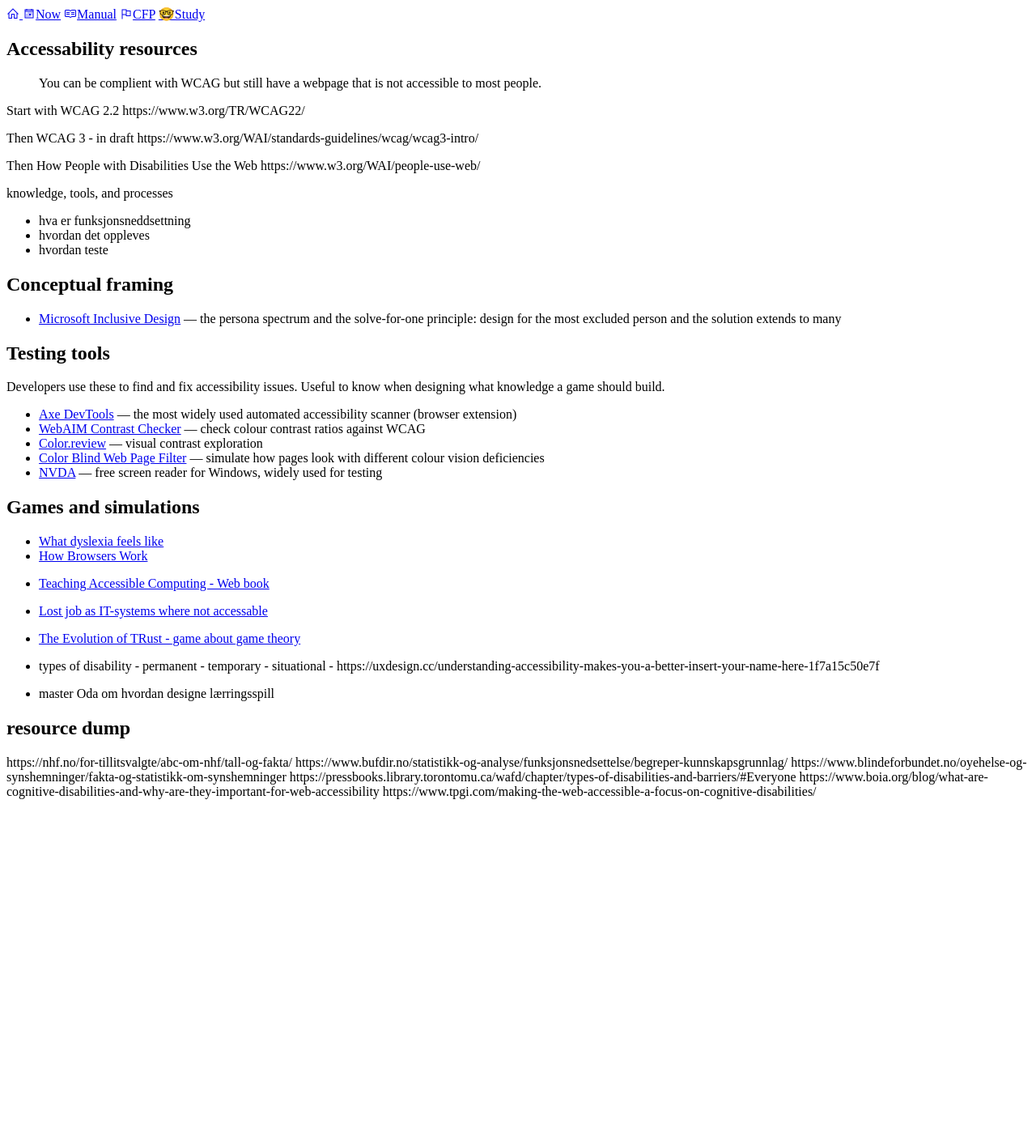
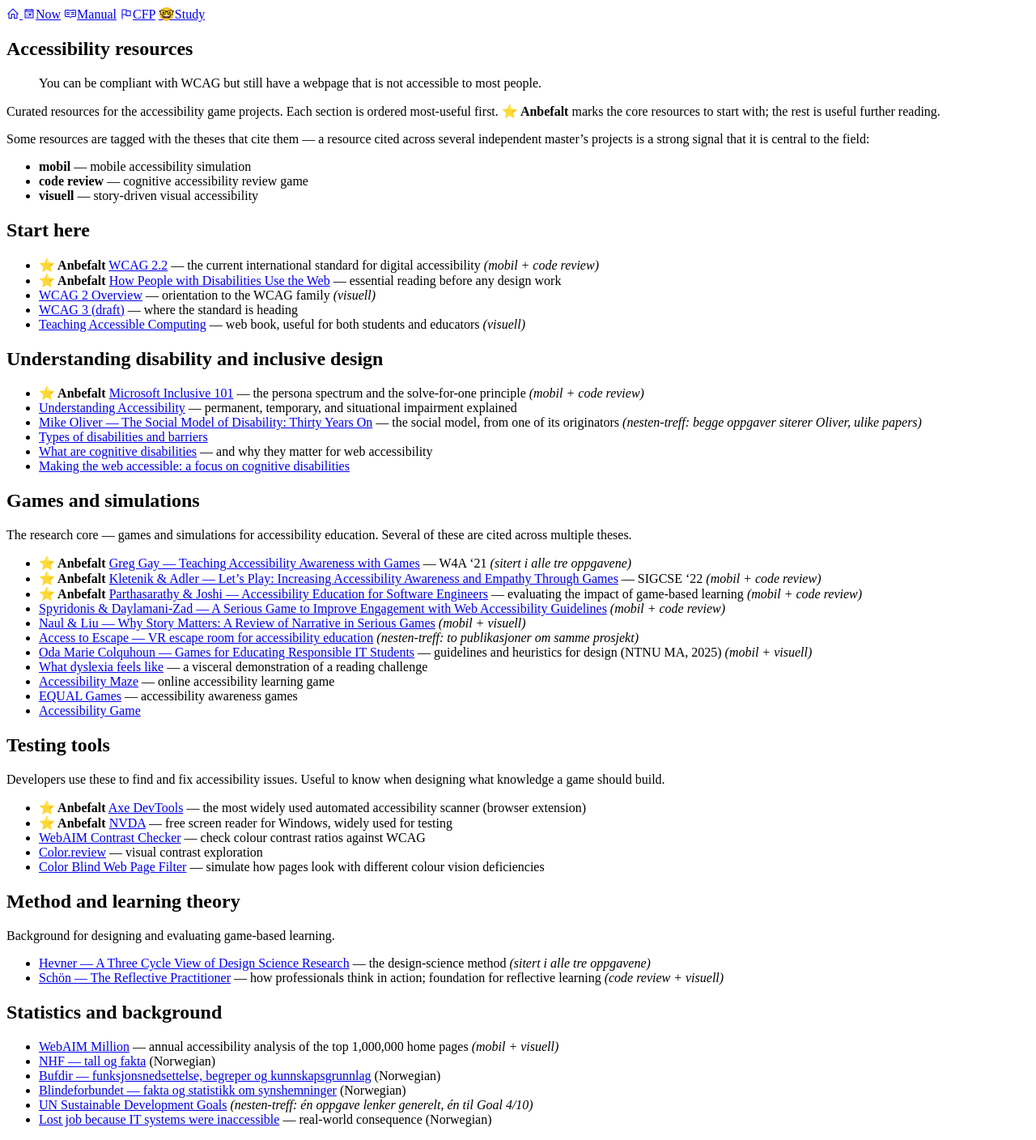
Before and after one commit to dagfrode/dagfrode.github.io, a Jekyll site: the page built from public/content/masters/projects/a11y/resources.md, in a window 1280 px wide. Shown: the whole page at 81% size. Built offline with Jekyll 4.4.1, drawn with Linux system fonts in a browser that asks for light colours; our own code applies the rules of GitHub Pages for plain Markdown files; before the commit the page ends 1003 px from its top, so only the background shows below that.

Commit message:
Oppdater resources

```diff
--- a/public/content/masters/projects/a11y/resources.md
+++ b/public/content/masters/projects/a11y/resources.md
@@ -1,54 +1,70 @@
-# Accessability resources
+# Accessibility resources
 
-> You can be complient with WCAG but still have a webpage that is not accessible to most people.
+> You can be compliant with WCAG but still have a webpage that is not accessible to most people.
 
-Start with WCAG 2.2
-https://www.w3.org/TR/WCAG22/
+Curated resources for the accessibility game projects. Each section is ordered most-useful first. **⭐ Anbefalt** marks the core resources to start with; the rest is useful further reading.
 
-Then WCAG 3 - in draft
-https://www.w3.org/WAI/standards-guidelines/wcag/wcag3-intro/
+Some resources are tagged with the theses that cite them — a resource cited across several independent master's projects is a strong signal that it is central to the field:
 
-Then How People with Disabilities Use the Web
-https://www.w3.org/WAI/people-use-web/
+- **mobil** — mobile accessibility simulation
+- **code review** — cognitive accessibility review game
+- **visuell** — story-driven visual accessibility
 
-knowledge, tools, and processes
+## Start here
 
-- hva er funksjonsneddsettning
-- hvordan det oppleves
-- hvordan teste
+- **⭐ Anbefalt** [WCAG 2.2](https://www.w3.org/TR/WCAG22/) — the current international standard for digital accessibility *(mobil + code review)*
+- **⭐ Anbefalt** [How People with Disabilities Use the Web](https://www.w3.org/WAI/people-use-web/) — essential reading before any design work
+- [WCAG 2 Overview](https://www.w3.org/WAI/standards-guidelines/wcag/) — orientation to the WCAG family *(visuell)*
+- [WCAG 3 (draft)](https://www.w3.org/WAI/standards-guidelines/wcag/wcag3-intro/) — where the standard is heading
+- [Teaching Accessible Computing](https://bookish.press/tac) — web book, useful for both students and educators *(visuell)*
 
-## Conceptual framing
+## Understanding disability and inclusive design
 
-- [Microsoft Inclusive Design](https://inclusive.microsoft.design/) — the persona spectrum and the solve-for-one principle: design for the most excluded person and the solution extends to many
+- **⭐ Anbefalt** [Microsoft Inclusive 101](https://inclusive.microsoft.design/) — the persona spectrum and the solve-for-one principle *(mobil + code review)*
+- [Understanding Accessibility](https://uxdesign.cc/understanding-accessibility-makes-you-a-better-insert-your-name-here-1f7a15c50e7f) — permanent, temporary, and situational impairment explained
+- [Mike Oliver — The Social Model of Disability: Thirty Years On](https://doi.org/10.1080/09687599.2013.818773) — the social model, from one of its originators *(nesten-treff: begge oppgaver siterer Oliver, ulike papers)*
+- [Types of disabilities and barriers](https://pressbooks.library.torontomu.ca/wafd/chapter/types-of-disabilities-and-barriers/#Everyone)
+- [What are cognitive disabilities](https://www.boia.org/blog/what-are-cognitive-disabilities-and-why-are-they-important-for-web-accessibility) — and why they matter for web accessibility
+- [Making the web accessible: a focus on cognitive disabilities](https://www.tpgi.com/making-the-web-accessible-a-focus-on-cognitive-disabilities/)
+
+## Games and simulations
+
+The research core — games and simulations for accessibility education. Several of these are cited across multiple theses.
+
+- **⭐ Anbefalt** [Greg Gay — Teaching Accessibility Awareness with Games](https://doi.org/10.1145/3430263.3452438) — W4A '21 *(sitert i alle tre oppgavene)*
+- **⭐ Anbefalt** [Kletenik & Adler — Let's Play: Increasing Accessibility Awareness and Empathy Through Games](https://doi.org/10.1145/3478431.3499277) — SIGCSE '22 *(mobil + code review)*
+- **⭐ Anbefalt** [Parthasarathy & Joshi — Accessibility Education for Software Engineers](https://doi.org/10.1145/3785367) — evaluating the impact of game-based learning *(mobil + code review)*
+- [Spyridonis & Daylamani-Zad — A Serious Game to Improve Engagement with Web Accessibility Guidelines](https://doi.org/10.1080/0144929X.2019.1711453) *(mobil + code review)*
+- [Naul & Liu — Why Story Matters: A Review of Narrative in Serious Games](https://doi.org/10.1177/0735633119859904) *(mobil + visuell)*
+- [Access to Escape — VR escape room for accessibility education](https://doi.org/10.1007/978-3-031-47328-9_21) *(nesten-treff: to publikasjoner om samme prosjekt)*
+- [Oda Marie Colquhoun — Games for Educating Responsible IT Students](https://nva.sikt.no/registration/0199c3879026-46fef6d2-eedf-4077-b7a8-436f0eab455b) — guidelines and heuristics for design (NTNU MA, 2025) *(mobil + visuell)*
+- [What dyslexia feels like](https://geon.github.io/programming/2016/03/03/dsxyliea) — a visceral demonstration of a reading challenge
+- [Accessibility Maze](https://games.de.torontomu.ca/amaze/#/) — online accessibility learning game
+- [EQUAL Games](https://gooddesignforall.com/index.html) — accessibility awareness games
+- [Accessibility Game](https://accessibility-game.nl/)
 
 ## Testing tools
 
 Developers use these to find and fix accessibility issues. Useful to know when designing what knowledge a game should build.
 
-- [Axe DevTools](https://www.deque.com/axe/devtools/) — the most widely used automated accessibility scanner (browser extension)
+- **⭐ Anbefalt** [Axe DevTools](https://www.deque.com/axe/devtools/) — the most widely used automated accessibility scanner (browser extension)
+- **⭐ Anbefalt** [NVDA](https://www.nvaccess.org/download/) — free screen reader for Windows, widely used for testing
 - [WebAIM Contrast Checker](https://webaim.org/resources/contrastchecker/) — check colour contrast ratios against WCAG
 - [Color.review](https://color.review/) — visual contrast exploration
 - [Color Blind Web Page Filter](https://www.toptal.com/designers/colorfilter) — simulate how pages look with different colour vision deficiencies
-- [NVDA](https://www.nvaccess.org/download/) — free screen reader for Windows, widely used for testing
 
-## Games and simulations
+## Method and learning theory
 
-- [What dyslexia feels like](https://geon.github.io/programming/2016/03/03/dsxyliea)
-- [How Browsers Work](https://howbrowserswork.com/)
-- [Teaching Accessible Computing - Web book](https://bookish.press/tac)
+Background for designing and evaluating game-based learning.
 
-- [Lost job as IT-systems where not accessable](https://www.nrk.no/trondelag/birgit-risholt-blei-ufor-fra-jobben-i-sintef-mot-sin-vilje-_-it-systema-er-ikkje-universelt-utforma-1.17661414)
-- [The Evolution of TRust - game about game theory](https://ncase.me/trust/)
+- [Hevner — A Three Cycle View of Design Science Research](https://aisel.aisnet.org/sjis/vol19/iss2/4/) — the design-science method *(sitert i alle tre oppgavene)*
+- [Schön — The Reflective Practitioner](https://www.routledge.com/The-Reflective-Practitioner-How-Professionals-Think-in-Action/Schon/p/book/9781857423198) — how professionals think in action; foundation for reflective learning *(code review + visuell)*
 
-- types of disability - permanent - temporary - situational - https://uxdesign.cc/understanding-accessibility-makes-you-a-better-insert-your-name-here-1f7a15c50e7f
+## Statistics and background
 
-- master Oda om hvordan designe lærringsspill
-
-## resource dump
-
-https://nhf.no/for-tillitsvalgte/abc-om-nhf/tall-og-fakta/
-https://www.bufdir.no/statistikk-og-analyse/funksjonsnedsettelse/begreper-kunnskapsgrunnlag/
-https://www.blindeforbundet.no/oyehelse-og-synshemninger/fakta-og-statistikk-om-synshemninger
-https://pressbooks.library.torontomu.ca/wafd/chapter/types-of-disabilities-and-barriers/#Everyone
-https://www.boia.org/blog/what-are-cognitive-disabilities-and-why-are-they-important-for-web-accessibility
-https://www.tpgi.com/making-the-web-accessible-a-focus-on-cognitive-disabilities/
+- [WebAIM Million](https://webaim.org/projects/million/) — annual accessibility analysis of the top 1,000,000 home pages *(mobil + visuell)*
+- [NHF — tall og fakta](https://nhf.no/for-tillitsvalgte/abc-om-nhf/tall-og-fakta/) (Norwegian)
+- [Bufdir — funksjonsnedsettelse, begreper og kunnskapsgrunnlag](https://www.bufdir.no/statistikk-og-analyse/funksjonsnedsettelse/begreper-kunnskapsgrunnlag/) (Norwegian)
+- [Blindeforbundet — fakta og statistikk om synshemninger](https://www.blindeforbundet.no/oyehelse-og-synshemninger/fakta-og-statistikk-om-synshemninger) (Norwegian)
+- [UN Sustainable Development Goals](https://www.undp.org/sustainable-development-goals) *(nesten-treff: én oppgave lenker generelt, én til Goal 4/10)*
+- [Lost job because IT systems were inaccessible](https://www.nrk.no/trondelag/birgit-risholt-blei-ufor-fra-jobben-i-sintef-mot-sin-vilje-_-it-systema-er-ikkje-universelt-utforma-1.17661414) — real-world consequence (Norwegian)
```
Also changed, not shown: public/content/masters/projects/a11y/description.md (+5 -2 lines), public/content/masters/projects/a11y/intro.md (+8 -1 lines).
